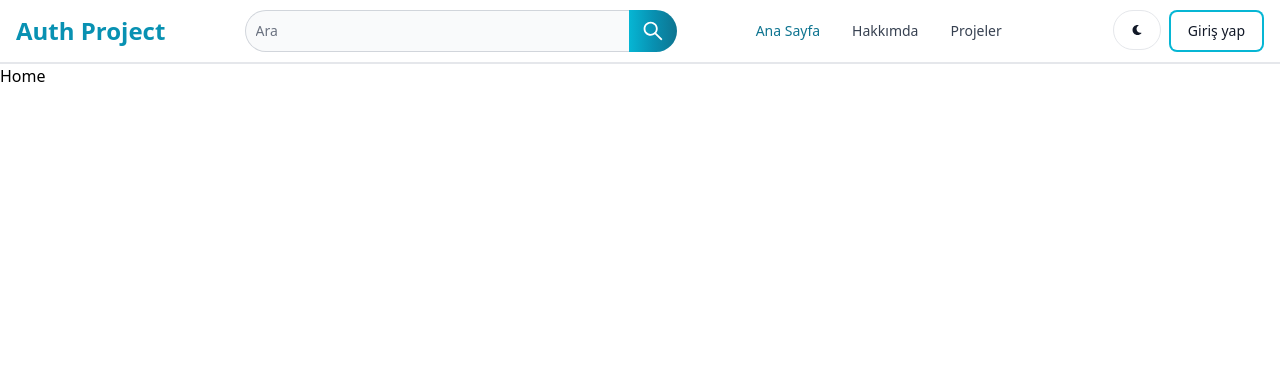
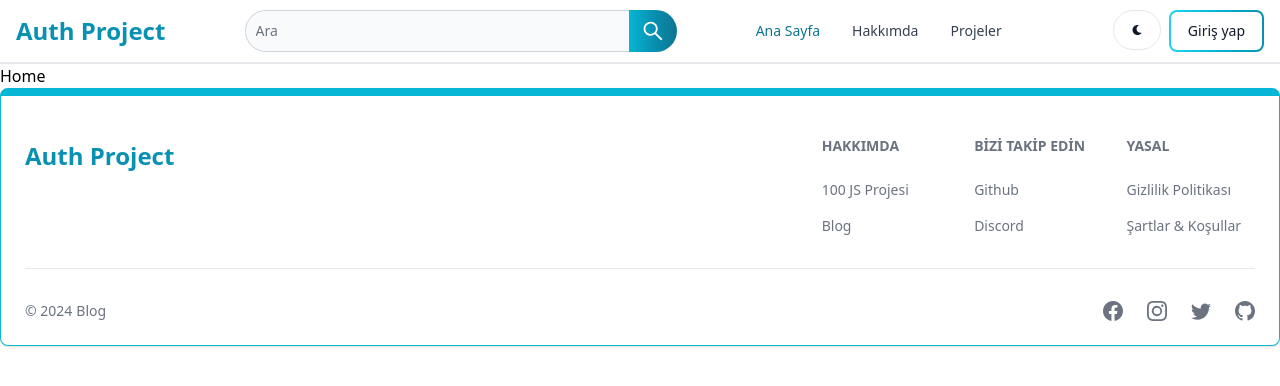
Before and after one commit to mnrclk07/mern-auth-tr, a React (Vite) app in the folder frontend/: page / in a window 1280 px wide. Shown: the top 386 px of the page. Built offline with nearby package versions, Linux system fonts and the light colour scheme.

Commit message:
create and add the footer component

```diff
--- a/frontend/src/App.jsx
+++ b/frontend/src/App.jsx
@@ -10,7 +10,8 @@ import Search from "./pages/Search";
 import EmailVerification from "./pages/EmailVerification";
 import ForgotPassword from "./pages/ForgotPassword";
 import ResetPassword from "./pages/ResetPassword";
-import Header from "./pages/Components/Header";
+import Header from "./components/Header";
+import Footer from "./components/Footer";
 
 export default function App() {
   return (
@@ -21,6 +22,7 @@ export default function App() {
           <div>
             <Header />
             <Home />
+            <Footer />
           </div>
         }
       />
@@ -30,6 +32,7 @@ export default function App() {
           <div>
             <Header />
             <About />
+            <Footer />
           </div>
         }
       />
@@ -39,6 +42,7 @@ export default function App() {
           <div>
             <Header />
             <Projects />
+            <Footer />
           </div>
         }
       />
@@ -48,6 +52,7 @@ export default function App() {
           <div>
             <Header />
             <Search />
+            <Footer />
           </div>
         }
       />
@@ -57,6 +62,7 @@ export default function App() {
           <div>
             <Header />
             <Dashboard />
+            <Footer />
           </div>
         }
       />
@@ -66,6 +72,7 @@ export default function App() {
           <div>
             <Header />
             <Register />
+            <Footer />
           </div>
         }
       />
@@ -76,6 +83,7 @@ export default function App() {
           <div>
             <Header />
             <Login />
+            <Footer />
           </div>
         }
       />
--- /dev/null
+++ b/frontend/src/components/Footer.jsx
@@ -0,0 +1,72 @@
+import { Footer } from "flowbite-react";
+import { Link } from "react-router-dom";
+import { BsFacebook, BsInstagram, BsTwitter, BsGithub } from "react-icons/bs";
+export default function FooterCom() {
+  return (
+    <Footer container className="border border-t-8 border-cyan-500 select-none">
+      <div className="w-full max-w-7xl mx-auto">
+        <div className="grid w-full justify-between sm:flex md:grid-cols-1">
+          <div className="mt-5">
+            <Link
+              to="/"
+              className="self-center whitespace-nowrap text-lg sm:text-xl font-semibold dark:text-white">
+              <span className="text-cyan-600  text-2xl">Auth Project</span>
+            </Link>
+          </div>
+          <div className="grid grid-cols-2 gap-8 mt-4 sm:grid-cols-3 sm:gap-6">
+            <div>
+              <Footer.Title title="Hakkımda" />
+              <Footer.LinkGroup col>
+                <Footer.Link
+                  href="https://www.100jsprojects.com"
+                  target="_blank"
+                  rel="noopener noreferrer">
+                  100 JS Projesi
+                </Footer.Link>
+                <Footer.Link
+                  href="/about"
+                  target="_blank"
+                  rel="noopener noreferrer">
+                  Blog
+                </Footer.Link>
+              </Footer.LinkGroup>
+            </div>
+            <div>
+              <Footer.Title title="Bizi takip edin" />
+              <Footer.LinkGroup col>
+                <Footer.Link
+                  href="https://www.github.com/"
+                  target="_blank"
+                  rel="noopener noreferrer">
+                  Github
+                </Footer.Link>
+                <Footer.Link href="#">Discord</Footer.Link>
+              </Footer.LinkGroup>
+            </div>
+            <div>
+              <Footer.Title title="Yasal" />
+              <Footer.LinkGroup col>
+                <Footer.Link href="#">Gizlilik Politikası</Footer.Link>
+                <Footer.Link href="#">Şartlar &amp; Koşullar</Footer.Link>
+              </Footer.LinkGroup>
+            </div>
+          </div>
+        </div>
+        <Footer.Divider />
+        <div className="w-full sm:flex sm:items-center sm:justify-between">
+          <Footer.Copyright
+            href="#"
+            by="Blog"
+            year={new Date().getFullYear()}
+          />
+          <div className="flex gap-6 sm:mt-0 mt-4 sm:justify-center">
+            <Footer.Icon href="#" icon={BsFacebook} />
+            <Footer.Icon href="#" icon={BsInstagram} />
+            <Footer.Icon href="#" icon={BsTwitter} />
+            <Footer.Icon href="https://github.com/" icon={BsGithub} />
+          </div>
+        </div>
+      </div>
+    </Footer>
+  );
+}
--- /dev/null
+++ b/frontend/src/components/Header.jsx
@@ -0,0 +1,82 @@
+import { Button, Navbar, TextInput } from "flowbite-react";
+import { Link, useLocation } from "react-router-dom";
+import { AiOutlineSearch } from "react-icons/ai";
+import { FaMoon } from "react-icons/fa";
+
+export default function Header() {
+  const path = useLocation().pathname;
+
+  return (
+    <Navbar className="border-b-2 select-none ">
+      <Navbar.Toggle />
+      <Link
+        to="/"
+        className="self-center whitespace-nowrap text-sm sm:text-xl font-semibold dark:text-white ">
+        <span className="   text-cyan-600 font-bold text-2xl ">
+          Auth Project
+        </span>
+      </Link>
+      <form className="flex items-center">
+        <TextInput
+          type="text"
+          placeholder="Ara"
+          aria-label="Search input"
+          style={{ borderRadius: "50px 0 0 50px", borderRight: "none" }}
+          className="hidden lg:inline w-96  "
+        />
+        <Button
+          className="w-12 h-10 hidden lg:inline-flex items-center justify-center bg-gradient-to-r from-cyan-500 via-cyan-600 to-cyan-700 "
+          type="submit"
+          color="white"
+          title="Ara"
+          style={{
+            padding: "21px",
+            borderRadius: "0 50px 50px 0",
+          }}
+          aria-label="Search button">
+          <AiOutlineSearch className="size-6 " color="white" />
+        </Button>
+      </form>
+
+      <div className="flex gap-2 md:order-2 ">
+        <Button
+          className="w-12 h-10 hidden sm:inline focus:ring-0  focus:outline-none "
+          color="gray"
+          pill>
+          <FaMoon />
+        </Button>
+
+        <Link to="/login">
+          <Button gradientMonochrome="cyan" outline>
+            Giriş yap
+          </Button>
+        </Link>
+      </div>
+      <Navbar.Collapse>
+        <Navbar.Link active={path === "/"} as={"div"}>
+          <Link to="/">Ana Sayfa</Link>
+        </Navbar.Link>
+        <Navbar.Link active={path === "/about"} as={"div"}>
+          <Link to="/about">Hakkımda</Link>
+        </Navbar.Link>
+        <Navbar.Link active={path === "/projects"} as={"div"}>
+          <Link to="/projects">Projeler</Link>
+        </Navbar.Link>
+        <Navbar.Link
+          active={path === "/search"}
+          as={"div"}
+          className="sm:hidden">
+          <Link to="/search?searchTerm=">Arama</Link>
+        </Navbar.Link>
+        <div className=" sm:hidden w-20 ml-1 mt-2 focus:ring-0  focus:outline-none border border-solid  rounded-full border-slate-500  dark:border-gray-500">
+          <Link color="gray">
+            <FaMoon
+              className="
+              border border-solid border-slate-600 rounded-2xl size-8 bg-slate-100  p-2 ml-12 hover:scale-110"
+            />
+          </Link>
+        </div>
+      </Navbar.Collapse>
+    </Navbar>
+  );
+}
```
